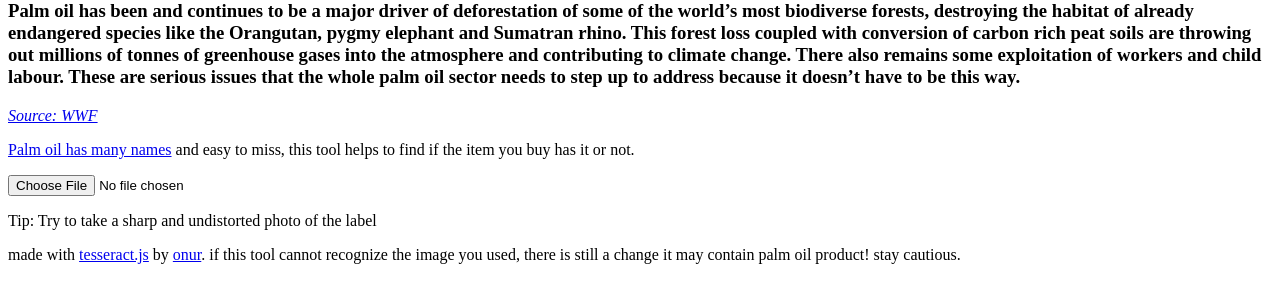
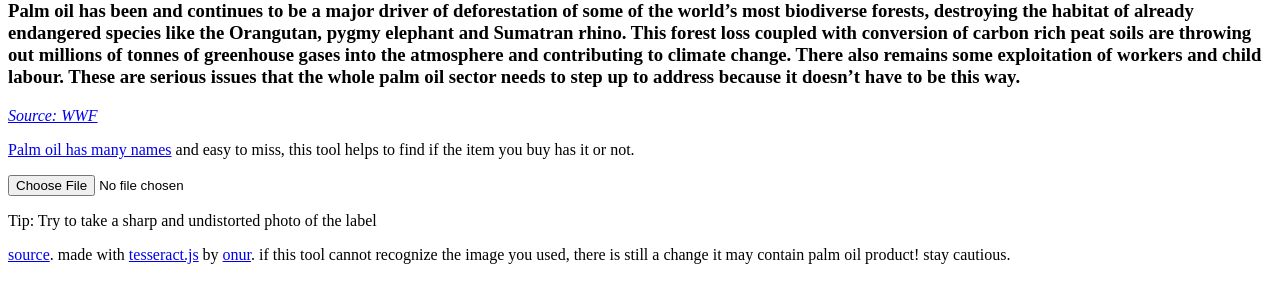
Before and after one commit to lemmycaution/palmoillabelchecker, a website: page docs/index.html in a window 1280 px wide. Shown: the part 119-422 px from the top of the page. Drawn offline with Linux system fonts and the light colour scheme.

Commit message:
add source link

```diff
--- a/docs/index.html
+++ b/docs/index.html
@@ -25,7 +25,7 @@
       <div id="debug-result"></div>
     </main>
     <footer>
-      <p>made with <a href="https://tesseract.projectnaptha.com" target="_blank">tesseract.js</a> by <a href="https://onuruyar.com" target="_blank">onur</a>. if this tool cannot recognize the image you used, there is still a change it may contain palm oil product! stay cautious.
+      <p><a href="https://github.com/lemmycaution/palmoillabelchecker">source</a>. made with <a href="https://tesseract.projectnaptha.com" target="_blank">tesseract.js</a> by <a href="https://onuruyar.com" target="_blank">onur</a>. if this tool cannot recognize the image you used, there is still a change it may contain palm oil product! stay cautious.
     </footer>
     <script>
       let names
```
